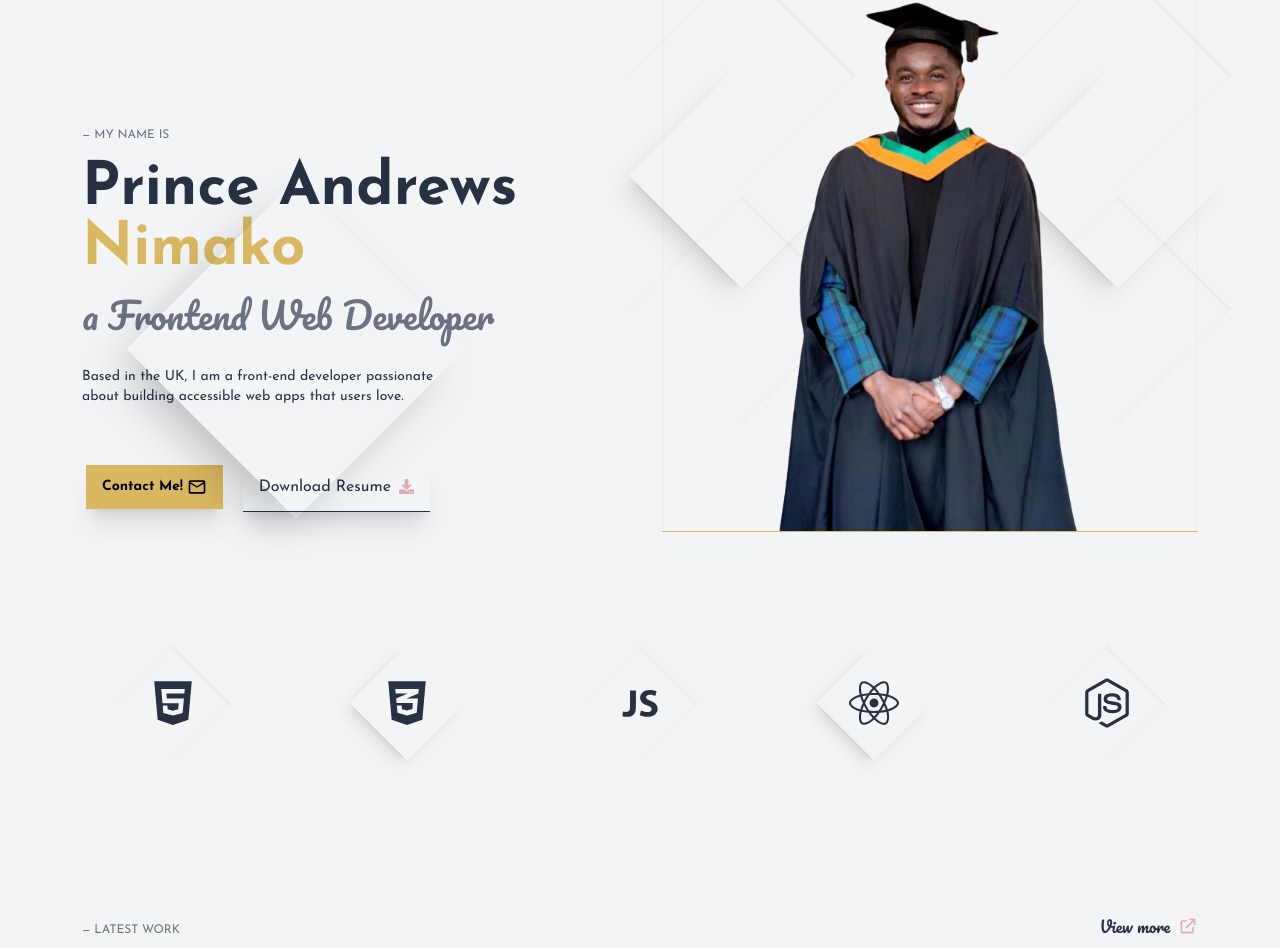
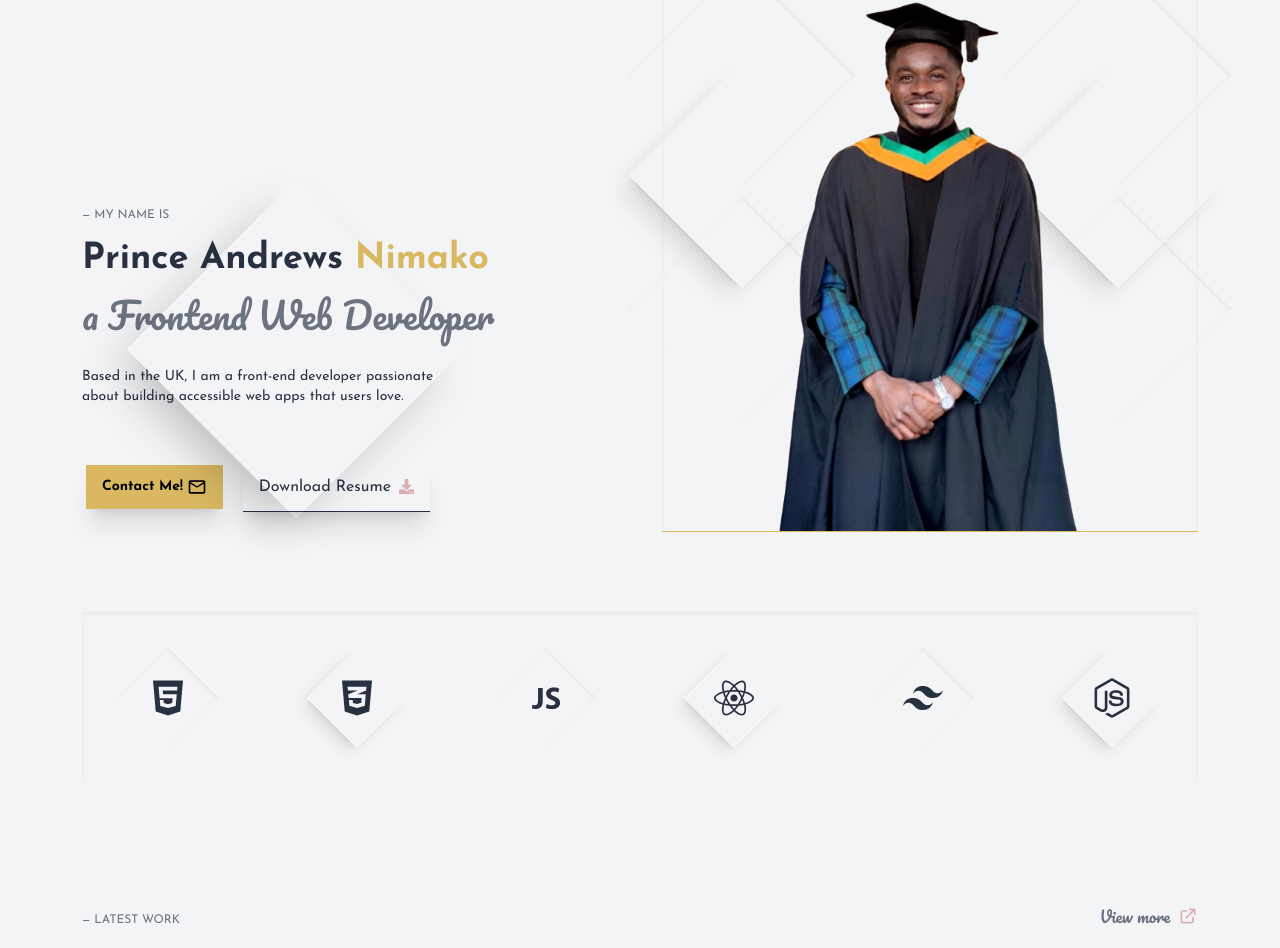
Before and after one commit to nimscodes/nimscodes, a React (Vite) app: page / in a window 1280 px wide. Shown: the part 299-1247 px from the top of the page. Built offline with nearby package versions, Linux system fonts and the light colour scheme.

Commit message:
slight changes

```diff
--- a/src/components/LeftHero.jsx
+++ b/src/components/LeftHero.jsx
@@ -8,7 +8,7 @@ const LeftHero = () => {
       <span className="text-xs md:text-md text-gray-500">
         — MY NAME IS
       </span>
-      <span className="font-semibold text-4xl md:text-6xl">
+      <span className="font-semibold text-3xl md:text-4xl">
         Prince Andrews <span className="text-gold-metallic">Nimako</span>
       </span>
       <span className="font-pacifico text-3xl md:text-4xl text-gray-500">
--- a/src/components/ProjectCard.jsx
+++ b/src/components/ProjectCard.jsx
@@ -12,7 +12,7 @@ const ProjectCard = ({ data }) => {
   });
 
   return (
-    <div className="w-[350px] h-[270px] group relative flex flex-col shadow-2xl overflow-hidden">
+    <div className="w-full md:w-[350px] h-[270px] group relative flex flex-col shadow-2xl overflow-hidden">
       <img
         src={data.image}
         alt="image"
--- a/src/components/Projects.jsx
+++ b/src/components/Projects.jsx
@@ -20,7 +20,7 @@ const Projects = () => {
           rel="noreferrer"
           className="flex items-center gap-2"
         >
-          <span className="font-pacifico">View more</span>
+          <span className="font-pacifico text-gray-500">View more</span>
           <HiOutlineExternalLink className="text-tea-rose-red size" size={20} />
         </a>
       </div>
--- a/src/components/Skills.jsx
+++ b/src/components/Skills.jsx
@@ -1,32 +1,37 @@
-import { FaReact, FaNodeJs, FaHtml5, FaCss3Alt } from "react-icons/fa"
-import { DiJavascript1 } from 'react-icons/di'
+import { FaReact, FaNodeJs, FaHtml5, FaCss3Alt } from 'react-icons/fa';
+import { DiJavascript1 } from 'react-icons/di';
+import { SiTailwindcss } from 'react-icons/si';
 
 const Skills = () => {
   return (
-    <div className='w-full flex flex-row flex-wrap items-center p-3 md:p-[50px] justify-between'>
+    <div className="shadow-inner w-full flex flex-row flex-wrap items-center py-3 md:p-[50px] justify-between">
       <div className="relative flex items-center justify-center p-4 cursor-pointer">
         <div className="absolute inset-0 transform rotate-45 shadow-inner"></div>
-        <FaHtml5 size={50} />
+        <FaHtml5 size={40} />
       </div>
 
       <div className="relative flex items-center justify-center p-4 cursor-pointer">
-      <div className="absolute inset-0 transform rotate-45 shadow-lg"></div>
-        <FaCss3Alt size={50} />
+        <div className="absolute inset-0 transform rotate-45 shadow-lg"></div>
+        <FaCss3Alt size={40} />
       </div>
       <div className="relative flex items-center justify-center p-4 cursor-pointer">
-      <div className="absolute inset-0 transform rotate-45 shadow-inner"></div>
-        <DiJavascript1 size={50} />
+        <div className="absolute inset-0 transform rotate-45 shadow-inner"></div>
+        <DiJavascript1 size={40} />
       </div>
       <div className="relative flex items-center justify-center p-4 cursor-pointer">
-      <div className="absolute inset-0 transform rotate-45 shadow-lg"></div>
-        <FaReact size={50} />
+        <div className="absolute inset-0 transform rotate-45 shadow-lg"></div>
+        <FaReact size={40} />
       </div>
       <div className="relative flex items-center justify-center p-4 cursor-pointer">
-      <div className="absolute inset-0 transform rotate-45 shadow-inner"></div>
-        <FaNodeJs size={50} />
+        <div className="absolute inset-0 transform rotate-45 shadow-inner"></div>
+        <SiTailwindcss size={40} />
+      </div>
+      <div className="relative flex items-center justify-center p-4 cursor-pointer">
+        <div className="absolute inset-0 transform rotate-45 shadow-lg"></div>
+        <FaNodeJs size={40} />
       </div>
     </div>
-  )
-}
+  );
+};
 
-export default Skills
+export default Skills;
```
